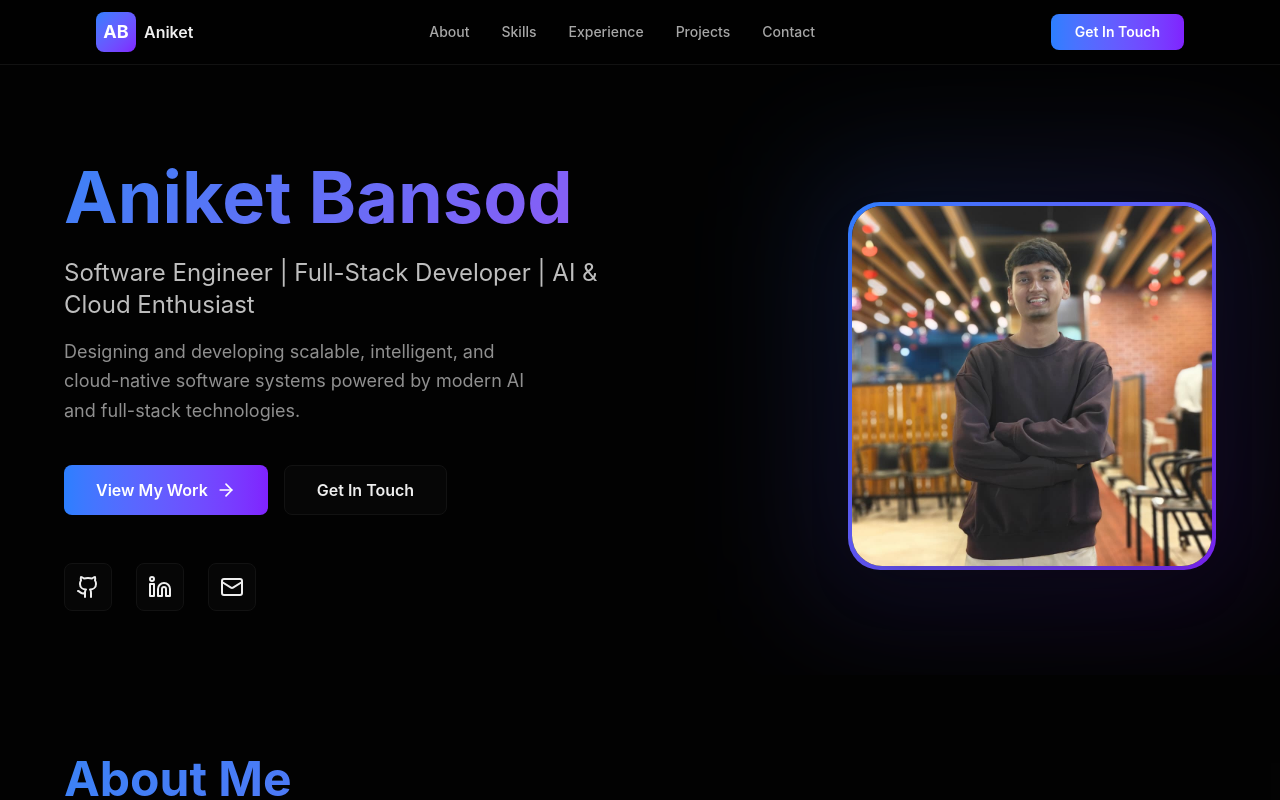
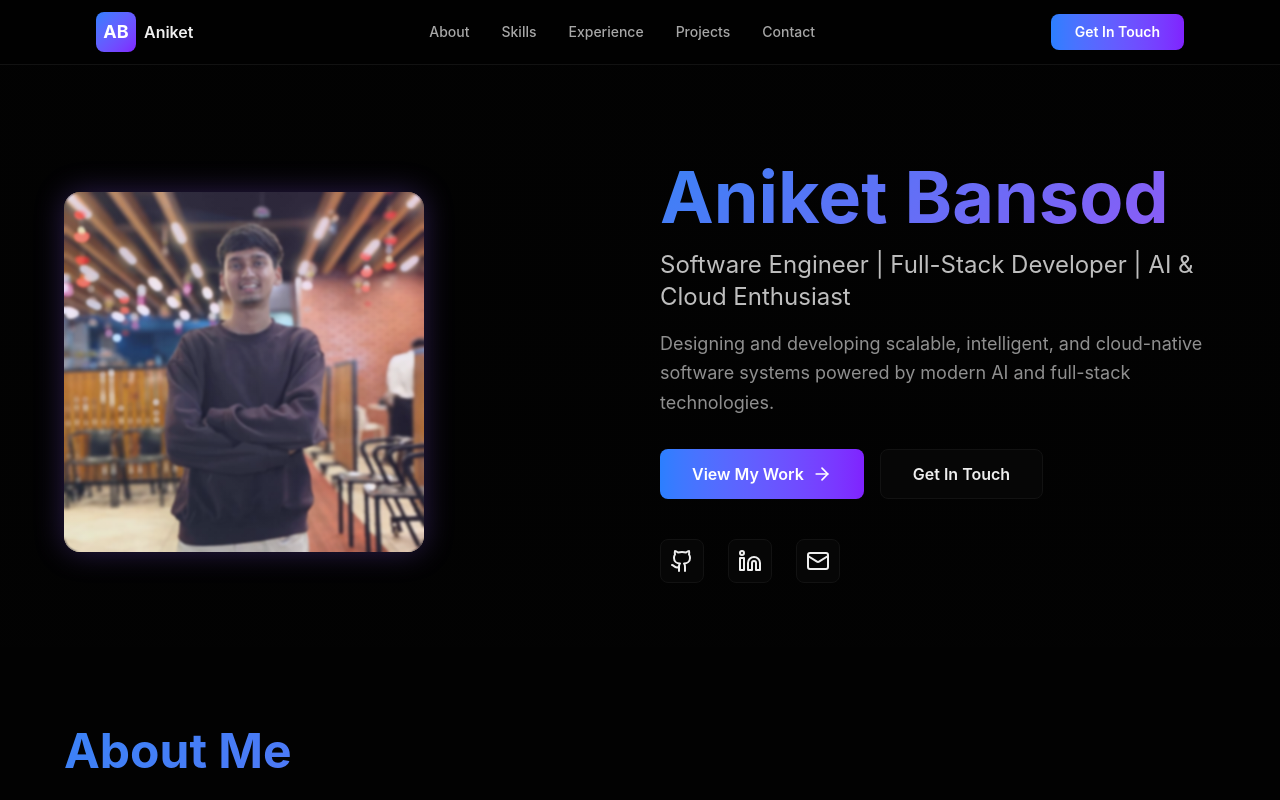
Before and after one commit to AniketBansod/Portfolio, a React (Vite) app: page / in a window 1280 px wide. Shown: the top 800 px of the page. Built offline with nearby package versions, Linux system fonts and the light colour scheme.

Commit message:
updated the website

```diff
--- a/src/components/Hero.jsx
+++ b/src/components/Hero.jsx
@@ -2,34 +2,44 @@ import { ArrowRight, Github, Linkedin, Mail } from "lucide-react";
 
 const Hero = () => {
   return (
-    <section className="relative overflow-hidden px-4 pt-24 pb-16">
-      {/* Animated gradient background */}
-      <div className="absolute inset-0 bg-gradient-to-br from-blue-500/10 via-background to-violet-600/10 blur-3xl -z-10 animate-pulse" />
+    <section className="relative overflow-hidden px-6 pt-24 pb-16 bg-gradient-to-b from-background via-background/50 to-background">
+      {/* Subtle gradient background */}
+      <div className="absolute inset-0 bg-gradient-to-br from-blue-500/10 via-background to-violet-600/10 blur-3xl -z-10" />
 
       <div className="max-w-6xl mx-auto grid md:grid-cols-2 items-center gap-10">
-        {/* Left: Heading & CTAs */}
-        <div className="order-2 md:order-1 text-center md:text-left">
-          {/* Main heading */}
-          <h1 className="text-5xl md:text-7xl font-bold mb-6 fade-in">
+        {/* Left side: Profile Image */}
+        <div className="flex justify-center md:justify-start fade-in">
+          <div className="relative">
+            <img
+              src="/Ani_Pic.jpg"
+              alt="Aniket Bansod"
+              loading="eager"
+              className="rounded-2xl w-[280px] h-[280px] md:w-[360px] md:h-[360px] object-cover shadow-[0_0_30px_rgba(139,92,246,0.3)] hover:scale-105 transition-transform duration-500"
+            />
+            <div className="absolute inset-0 rounded-2xl bg-gradient-to-tr from-blue-500/10 to-violet-600/10 backdrop-blur-[1px]" />
+          </div>
+        </div>
+
+        {/* Right side: Text & Actions */}
+        <div className="text-center md:text-left fade-in">
+          <h1 className="text-5xl md:text-7xl font-bold mb-4">
             <span className="gradient-text">Aniket Bansod</span>
           </h1>
 
-          {/* Subtitle */}
-          <p className="text-xl md:text-2xl text-foreground/80 mb-4 fade-in max-w-3xl md:max-w-none mx-auto md:mx-0">
+          <p className="text-xl md:text-2xl text-foreground/80 mb-4">
             Software Engineer | Full-Stack Developer | AI & Cloud Enthusiast
           </p>
 
-          {/* Description */}
-          <p className="text-lg text-foreground/60 mb-10 fade-in max-w-2xl md:max-w-[42ch] mx-auto md:mx-0 leading-relaxed">
+          <p className="text-lg text-foreground/60 mb-8 max-w-2xl mx-auto md:mx-0 leading-relaxed">
             Designing and developing scalable, intelligent, and cloud-native
             software systems powered by modern AI and full-stack technologies.
           </p>
 
           {/* CTA Buttons */}
-          <div className="flex flex-col sm:flex-row gap-4 md:justify-start justify-center mb-12 fade-in">
+          <div className="flex flex-col sm:flex-row gap-4 justify-center md:justify-start mb-10">
             <a
               href="#projects"
-              className="px-8 py-3 rounded-lg bg-gradient-to-r from-blue-500 to-violet-600 text-white font-semibold flex items-center justify-center gap-2 hover:shadow-lg hover:shadow-blue-500/50 transition-all duration-200 hover-lift"
+              className="px-8 py-3 rounded-lg bg-gradient-to-r from-blue-500 to-violet-600 text-white font-semibold flex items-center justify-center gap-2 hover:shadow-lg hover:shadow-violet-500/40 transition-all duration-200 hover-lift"
             >
               View My Work
               <ArrowRight className="w-5 h-5" />
@@ -43,12 +53,12 @@ const Hero = () => {
           </div>
 
           {/* Social Links */}
-          <div className="flex gap-6 md:justify-start justify-center fade-in">
+          <div className="flex gap-6 justify-center md:justify-start">
             <a
               href="https://github.com/AniketBansod"
               target="_blank"
               rel="noopener noreferrer"
-              className="w-12 h-12 rounded-lg bg-card border border-border hover:border-primary hover:text-primary flex items-center justify-center transition-all duration-200 hover-lift"
+              className="w-11 h-11 rounded-lg bg-card border border-border hover:border-primary hover:text-primary flex items-center justify-center transition-all duration-200 hover-lift"
             >
               <Github className="w-6 h-6" />
             </a>
@@ -56,38 +66,16 @@ const Hero = () => {
               href="https://www.linkedin.com/in/aniket-bansod-70b46825b"
               target="_blank"
               rel="noopener noreferrer"
-              className="w-12 h-12 rounded-lg bg-card border border-border hover:border-primary hover:text-primary flex items-center justify-center transition-all duration-200 hover-lift"
+              className="w-11 h-11 rounded-lg bg-card border border-border hover:border-primary hover:text-primary flex items-center justify-center transition-all duration-200 hover-lift"
             >
               <Linkedin className="w-6 h-6" />
             </a>
             <a
               href="mailto:aniketbansod2004@gmail.com"
-              className="w-12 h-12 rounded-lg bg-card border border-border hover:border-primary hover:text-primary flex items-center justify-center transition-all duration-200 hover-lift"
+              className="w-11 h-11 rounded-lg bg-card border border-border hover:border-primary hover:text-primary flex items-center justify-center transition-all duration-200 hover-lift"
             >
               <Mail className="w-6 h-6" />
             </a>
-          </div>
-        </div>
-
-        {/* Right: Photo card */}
-        <div className="order-1 md:order-2 flex justify-center md:justify-end">
-          <div className="relative group">
-            {/* Decorative blobs */}
-            <div className="absolute -inset-10 rounded-[2rem] bg-gradient-to-br from-blue-500/20 to-violet-600/20 blur-3xl opacity-70 group-hover:opacity-100 transition-opacity duration-300" />
-
-            {/* Card frame */}
-            <div className="p-[4px] rounded-[2rem] bg-gradient-to-br from-blue-500 to-violet-600">
-              <div className="rounded-[1.9rem] bg-card/90 backdrop-blur-md overflow-hidden shadow-2xl">
-                <img
-                  src="/Ani_Pic.jpg"
-                  alt="Aniket Bansod"
-                  loading="eager"
-                  decoding="async"
-                  fetchpriority="high"
-                  className="w-[260px] h-[260px] md:w-[360px] md:h-[360px] object-cover transition-transform duration-500 group-hover:scale-[1.02]"
-                />
-              </div>
-            </div>
           </div>
         </div>
       </div>
```
